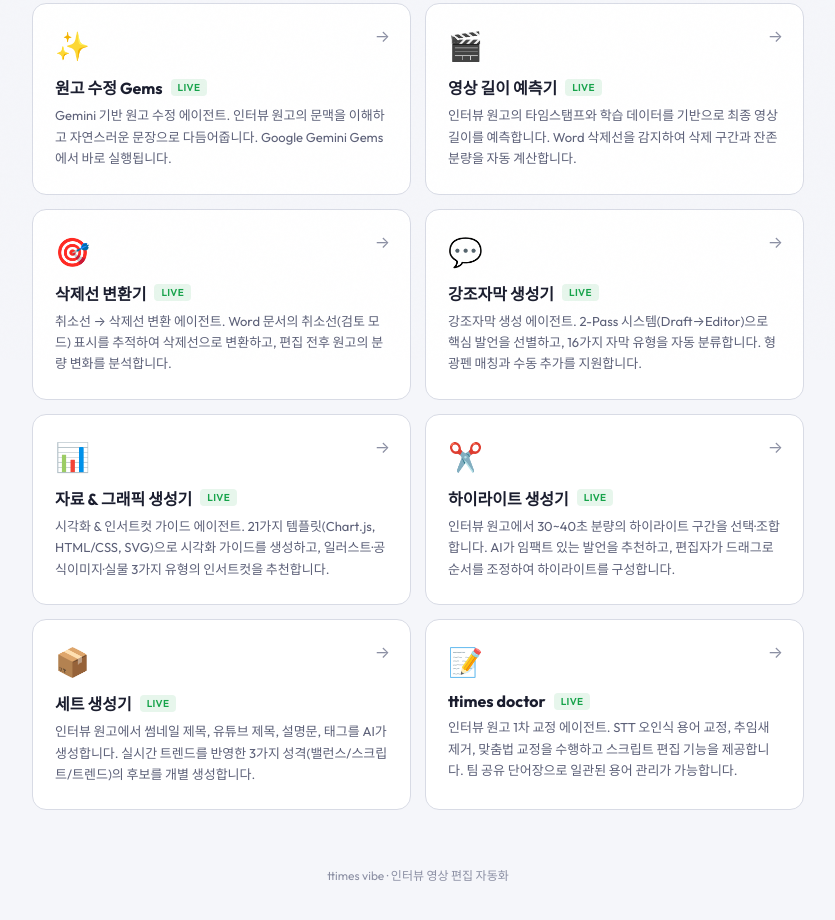
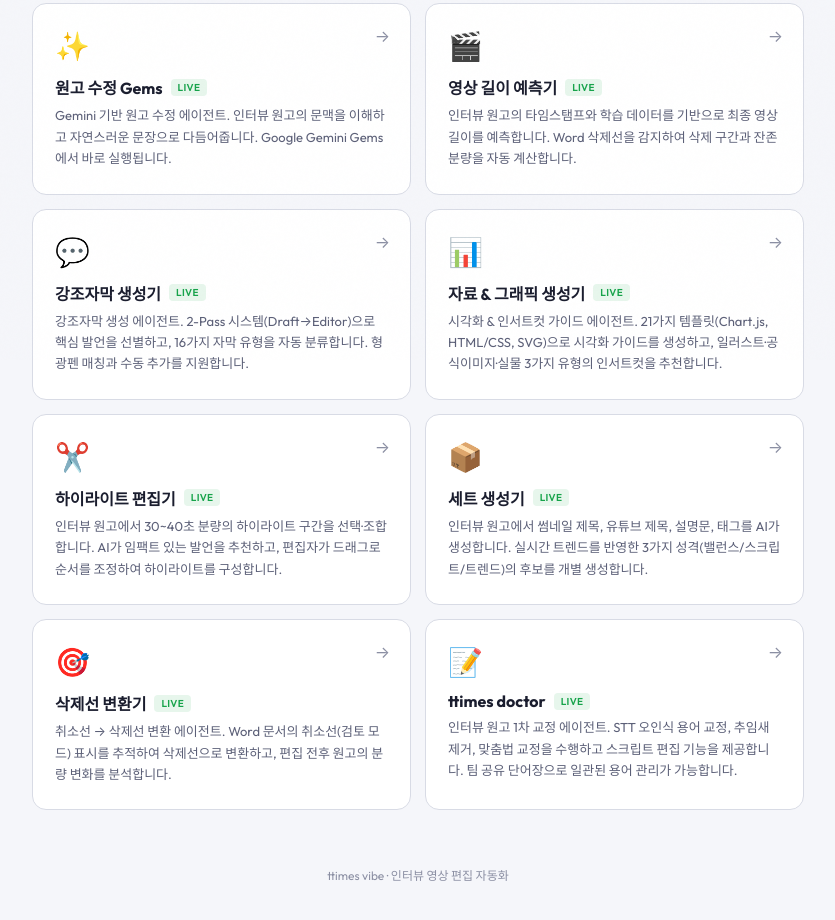
Before and after one commit to ttimesvibe/main, a plain HTML site: page index.html in a window 1280 px wide. Shown: the part 440-1360 px from the top of the page, without its empty margins (222-1057 px from the left). Drawn offline with Linux system fonts and the light colour scheme.

Commit message:
Rename hilight→편집기, move 삭제선변환기 to 7th

```diff
--- a/index.html
+++ b/index.html
@@ -274,15 +274,6 @@ body::before {
       </div>
     </a>
 
-    <a class="agent-card" href="https://ttimesvibe.github.io/you/">
-      <span class="arrow">→</span>
-      <span class="icon">🎯</span>
-      <h3>삭제선 변환기 <span class="tag">LIVE</span></h3>
-      <div class="card-desc">
-        취소선 → 삭제선 변환 에이전트. Word 문서의 취소선(검토 모드) 표시를 추적하여 삭제선으로 변환하고, 편집 전후 원고의 분량 변화를 분석합니다.
-      </div>
-    </a>
-
     <a class="agent-card" href="https://ttimesvibe.github.io/subtitle_effect/">
       <span class="arrow">→</span>
       <span class="icon">💬</span>
@@ -304,7 +295,7 @@ body::before {
     <a class="agent-card" href="https://ttimesvibe.github.io/hilight/">
       <span class="arrow">→</span>
       <span class="icon">✂️</span>
-      <h3>하이라이트 생성기 <span class="tag">LIVE</span></h3>
+      <h3>하이라이트 편집기 <span class="tag">LIVE</span></h3>
       <div class="card-desc">
         인터뷰 원고에서 30~40초 분량의 하이라이트 구간을 선택·조합합니다. AI가 임팩트 있는 발언을 추천하고, 편집자가 드래그로 순서를 조정하여 하이라이트를 구성합니다.
       </div>
@@ -316,6 +307,15 @@ body::before {
       <h3>세트 생성기 <span class="tag">LIVE</span></h3>
       <div class="card-desc">
         인터뷰 원고에서 썸네일 제목, 유튜브 제목, 설명문, 태그를 AI가 생성합니다. 실시간 트렌드를 반영한 3가지 성격(밸런스/스크립트/트렌드)의 후보를 개별 생성합니다.
+      </div>
+    </a>
+
+    <a class="agent-card" href="https://ttimesvibe.github.io/you/">
+      <span class="arrow">→</span>
+      <span class="icon">🎯</span>
+      <h3>삭제선 변환기 <span class="tag">LIVE</span></h3>
+      <div class="card-desc">
+        취소선 → 삭제선 변환 에이전트. Word 문서의 취소선(검토 모드) 표시를 추적하여 삭제선으로 변환하고, 편집 전후 원고의 분량 변화를 분석합니다.
       </div>
     </a>
 
```
